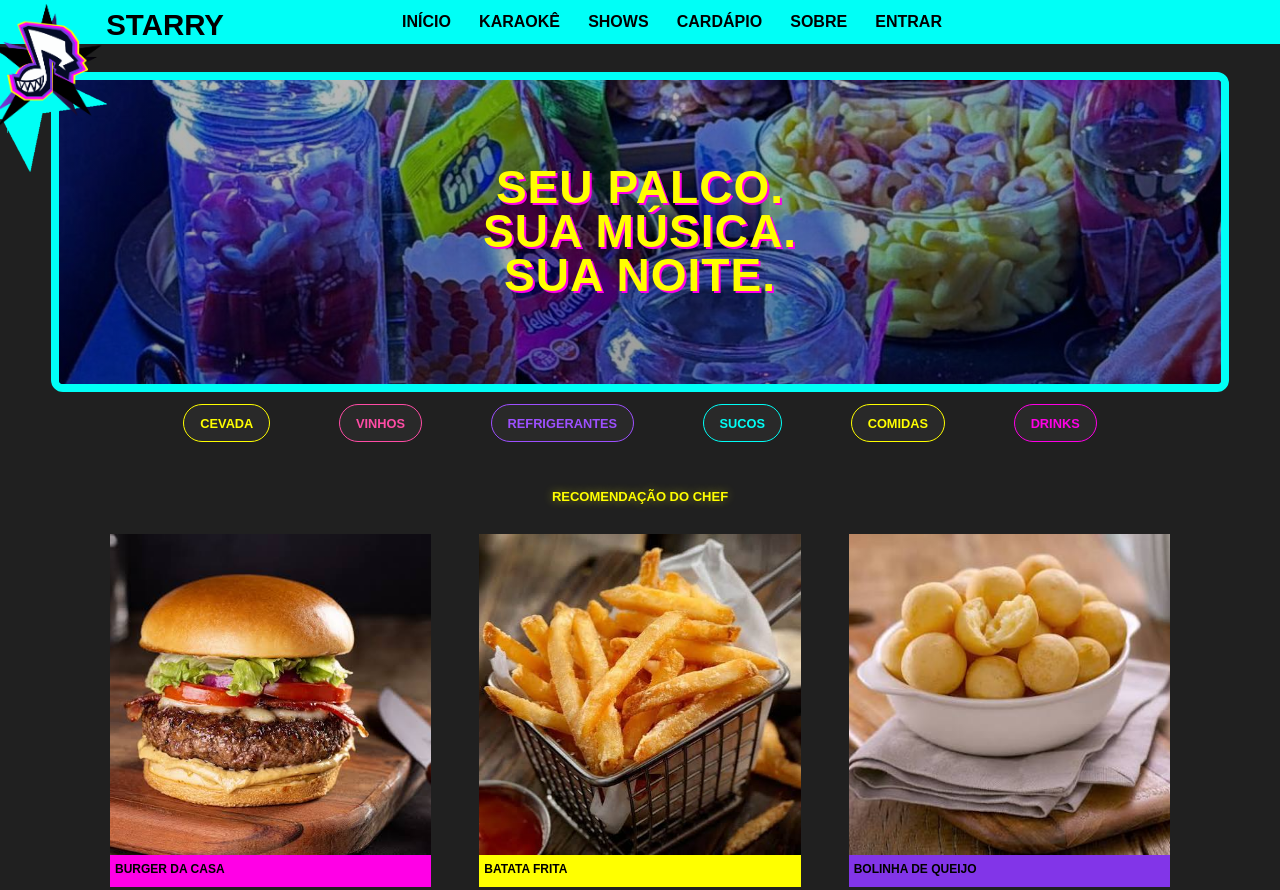
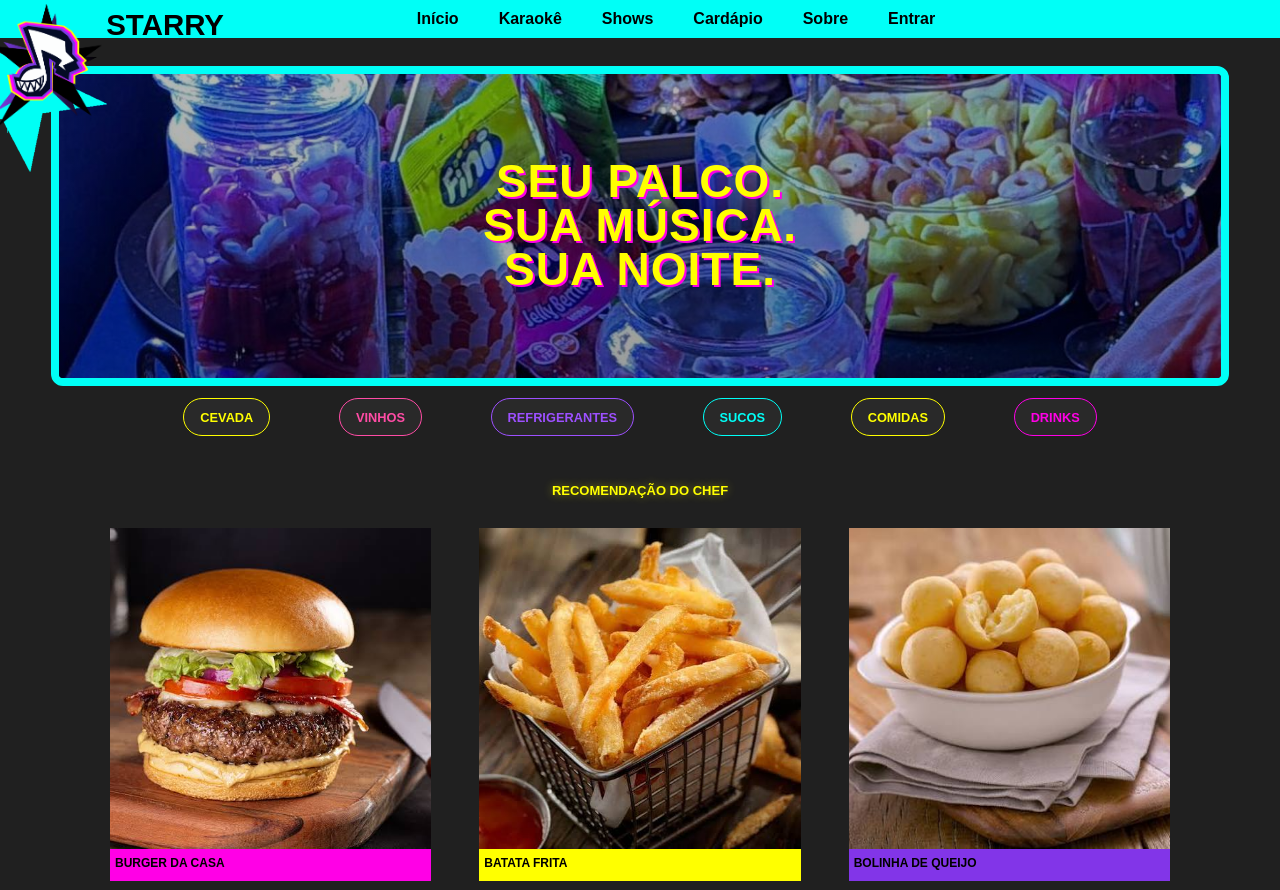
Before and after one commit to engwilsonribeiro/tmu-1jbb-26-grp01, a plain HTML site: page cardapio.html in a window 1280 px wide. Shown: the top 890 px of the page. Drawn offline with Linux system fonts and the light colour scheme; a script that the page names is missing.

Commit message:
merge and fix

```diff
--- a/assets/css/cardapio.css
+++ b/assets/css/cardapio.css
@@ -21,6 +21,54 @@ body.pagina-inicial {
     color: #ffffff;
     min-height: 100vh;
 }
+
+/* Remove os marcadores e espaços padrão da lista,
+organiza os itens lado a lado e define o fundo azul-claro. */
+ul {
+  list-style-type: none; /* Remove os marcadores da lista */
+  padding: 0; /* Remove o espaço interno */
+  margin: 0; /* Remove o espaço externo */
+  display: flex; /* Organiza os itens com Flexbox */
+  justify-content: center; /* Centraliza os itens horizontalmente */
+  background-color: #00fff7; /* Define a cor de fundo do menu */
+}
+
+/* Define a aparência dos links do menu, incluindo cor,
+negrito, espaçamento, fundo e efeitos. */
+nav ul li a {
+  text-decoration: none; /* Remove o sublinhado dos links */
+  color: #000000; /* Define a cor preta do texto */
+  font-weight: bold; /* Deixa o texto em negrito */
+  padding: 10px 20px; /* Cria espaço interno ao redor do texto */
+  display: block; /* Faz o link ocupar o espaço do bloco */
+  background-color: #00fff7; /* Define o fundo azul-claro */
+  transition: 0.2s; /* Suaviza a mudança de aparência */
+}
+
+/* Muda as cores do link quando o usuário passa o mouse sobre ele. */
+nav ul li a:hover {
+  background-color: #7b36e6; /* Muda o fundo para roxo */
+  color: white; /* Muda a cor do texto para branco */
+}
+
+/* Define o posicionamento e a largura do menu,
+além de controlar sua posição na organização das camadas. */
+nav {
+  position: relative; /* Permite posicionar elementos em relação ao menu */
+  top: 0; /* Não desloca o menu para baixo */
+  left: 0; /* Mantém o menu alinhado à esquerda */
+  width: 100%; /* Faz o menu ocupar toda a largura disponível */
+  margin-top: 0; /* Remove o espaço acima do menu */
+  z-index: 10; /* Define a camada em que o menu aparece */
+}
+
+/* Adiciona espaço à esquerda da lista do menu
+e define sua posição em relação às outras camadas. */
+nav ul {
+  padding-left: 72px; /* Cria espaço interno à esquerda */
+  z-index: 11; /* Define a camada da lista do menu */
+}
+
 
 /* ================================================= */
 /* MENU — PRESENTE EM TODAS AS PÁGINAS */
--- a/cardapio.html
+++ b/cardapio.html
@@ -17,30 +17,37 @@
     <!-- MENU -->
     <!-- ================================================= -->
 
-    <nav class="menu-principal" aria-label="Navegação principal">
 
-        <!-- Logo principal -->
-        <div class="logomarca-estrela" aria-hidden="true"></div>
 
-        <!-- Estrela decorativa azul -->
-        <div class="logomarca-estrela-azul" aria-hidden="true"></div>
 
+<nav>
+      <div class="logomarca-estrela"></div>
+      <!-- Logo -->
+      <div class="logomarca-estrela-azul"></div>
+      <!-- Estrela -->
+      <div class="titulo"><h1>STARRY</h1></div>
       <!-- Nome da empresa -->
-        <div class="titulo">
-            <h1>STARRY</h1>
-        </div>
 
+      <ul>
         <!-- Opções de página do menu -->
-        <ul>
         <li><a href="index.html">Início</a></li>
+        <!-- Início -->
         <li><a href="karaoke.html">Karaokê</a></li>
-            <li><a href="shows.html">Shows</a></li>
+        <!-- Karaokê -->
+        <li><a href="reservas.html">Shows</a></li>
+        <!-- Shows -->
         <li><a href="cardapio.html">Cardápio</a></li>
+        <!-- Cardápio -->
         <li><a href="about.html">Sobre</a></li>
+        <!-- Sobre -->
         <li><a href="enter.html">Entrar</a></li>
+        <!-- Login -->
       </ul>
+    </nav>
 
-    </nav>
+
+
+
 
     <!-- ================================================= -->
     <!-- CONTEÚDO PRINCIPAL -->
```
Lines whose indentation alone changed are shown as unchanged.
